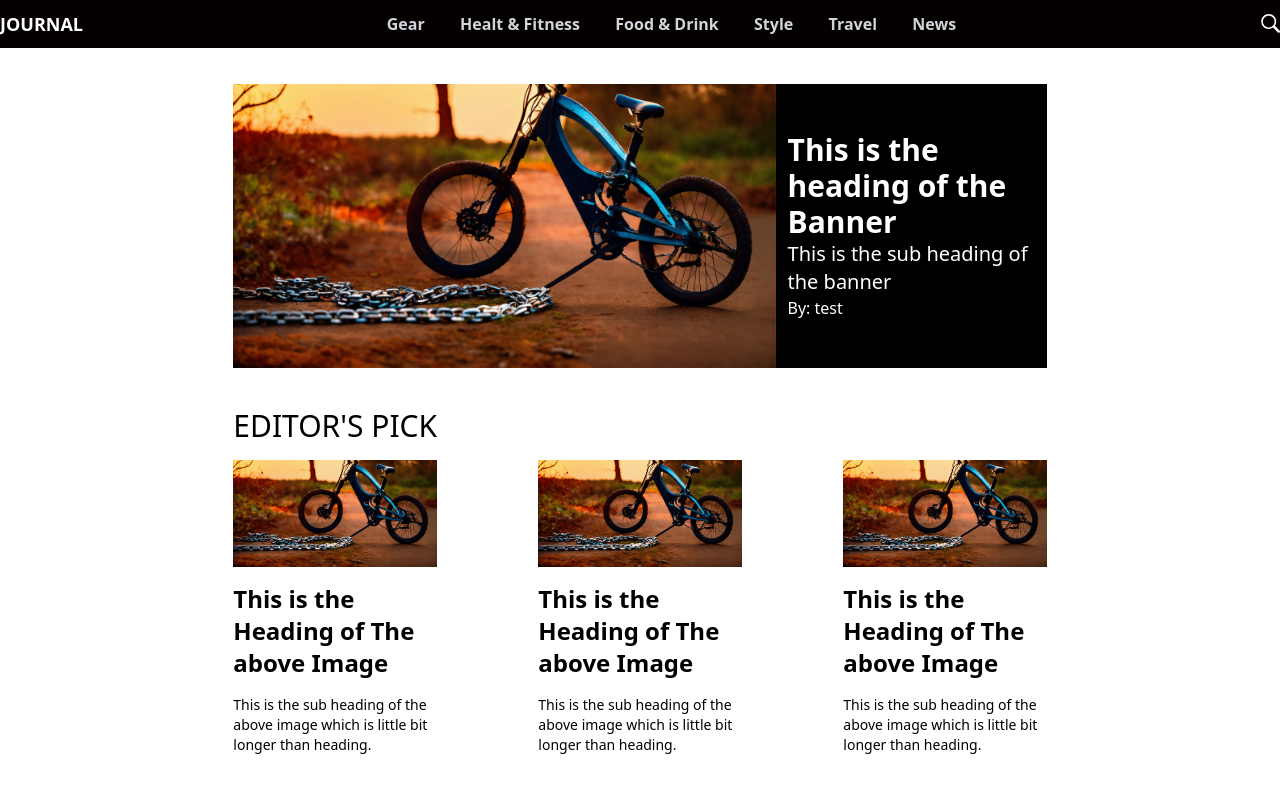
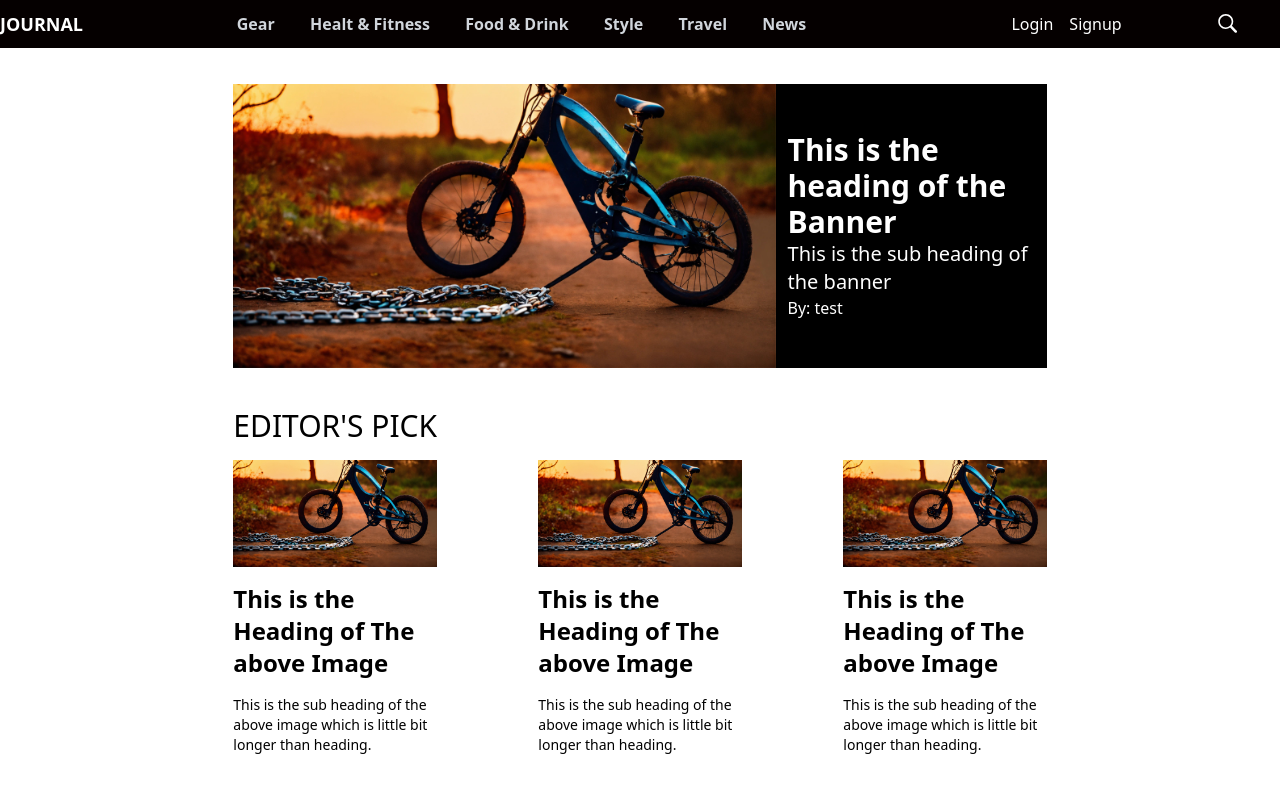
Before and after one commit to Ashimgautam356/blogsite, a React (Create React App) app in the folder frontend/: page / in a window 1280 px wide. Shown: the top 800 px of the page. Built offline with nearby package versions, Linux system fonts and the light colour scheme.

Commit message:
added login and signup ui in navigation

```diff
--- a/frontend/src/components/Navigation.jsx
+++ b/frontend/src/components/Navigation.jsx
@@ -5,6 +5,7 @@ import { HiMiniBars3CenterLeft } from "react-icons/hi2";
 import { RxCross2 } from "react-icons/rx";
 
 const Navigation = () => {
+    const [userStatus,setUserStatus] = useState(false)
     const [displayMenu, setDisplayMenu]= useState(false)
   return (
     <div className=' fixed z-20 bg-mainbg text-secondbg flex flex-row  justify-between items-center  w-full h-12'>
@@ -76,7 +77,20 @@ const Navigation = () => {
         </div>
 
         {/* search */}
-        <div>
+        <div className='flex flex-row justify-around md:w-1/4 items-center'>
+            {
+                userStatus != true ? (
+                <div>
+                    <Link className='p-2'>Login</Link>
+                    <Link className='p-2'>Signup</Link>
+                </div>
+                ) :(
+                    <div className='flex flex-row justify-around'>
+                        <h1 className='p-2'>User</h1>
+                        <Link className='p-2'>Logout</Link>
+                    </div>
+                )
+            }
             <Link to="search" className='text-xl font-semibold'><GoSearch></GoSearch></Link>
         </div>
     </div>
```
